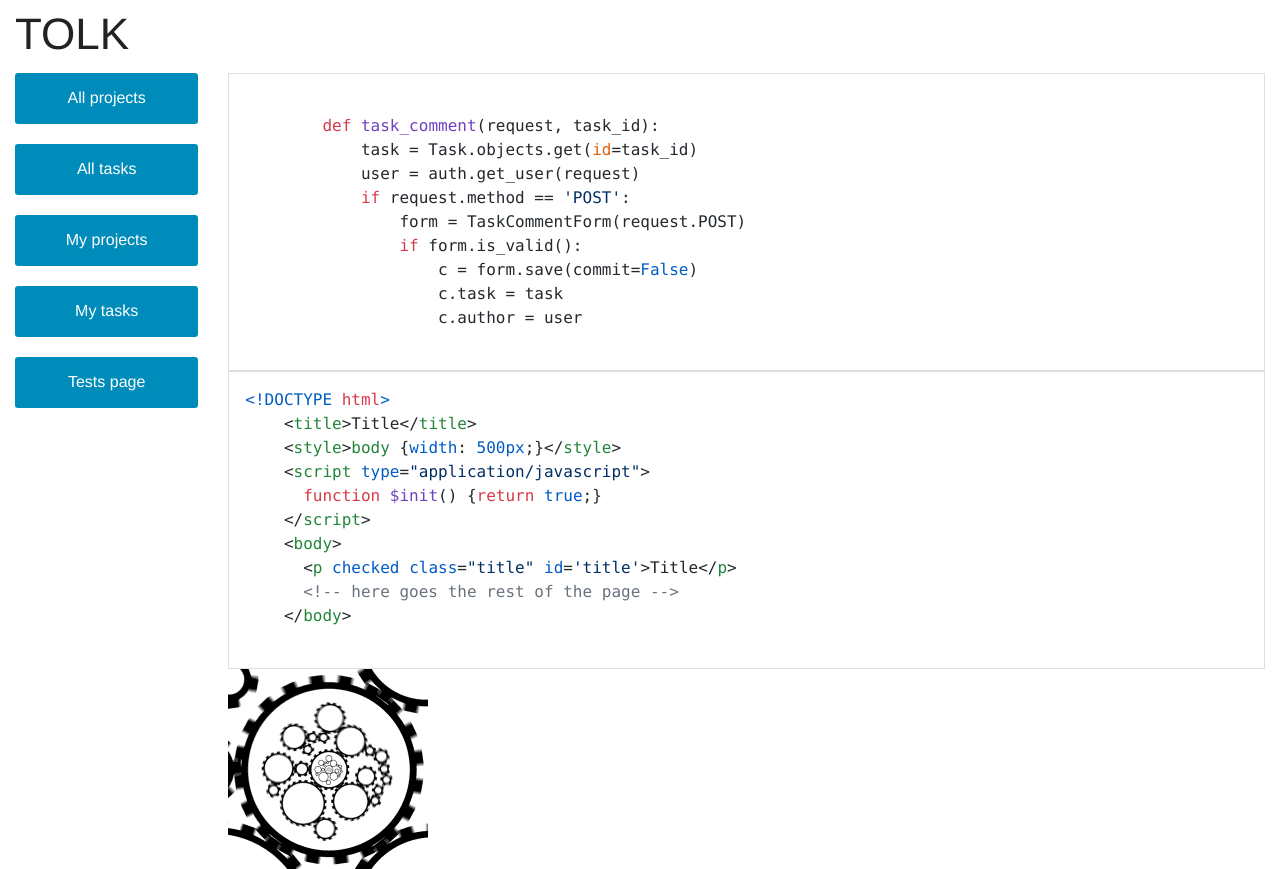
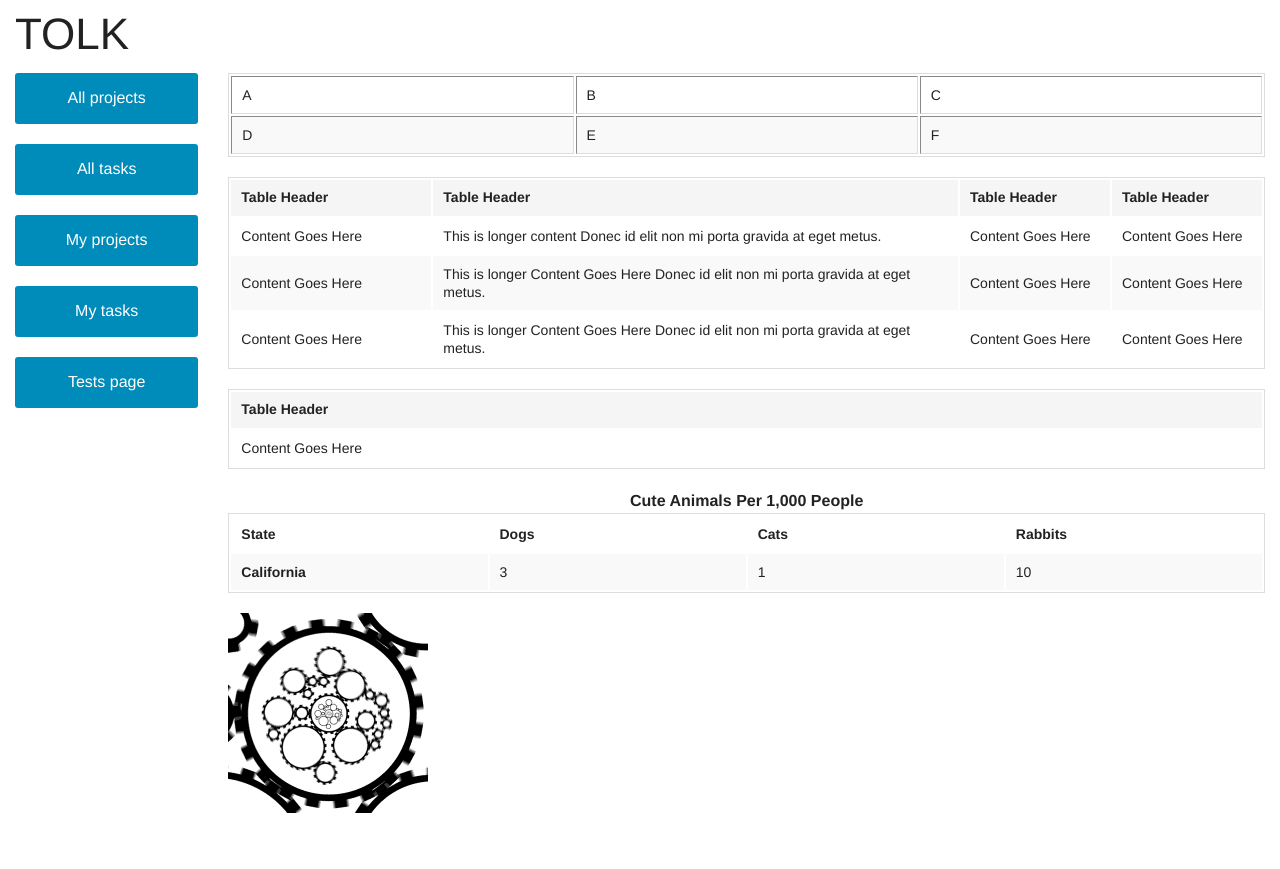
Before and after one commit to i-k-i/tolk, a Django app: page /projector/tests_page/ in a window 1280 px wide. Shown: the part 45-914 px from the top of the page. After the commit the page ends 858 px from the top, so only its background shows below. Run offline with Django 3.2, Linux system fonts and the light colour scheme; a user stored in the database is signed in; parts of the project's set-up code (start-up, migrations or seed data) failed here and were passed over; some libraries are stand-ins or nearby versions.

Commit message:
tables-ok. :

```diff
--- a/projector/templates/tests_page.html
+++ b/projector/templates/tests_page.html
@@ -5,27 +5,60 @@
 {% endblock sidebar%}
 
 {% block content %}
-    <pre ><code class="python">
-        def task_comment(request, task_id):
-            task = Task.objects.get(id=task_id)
-            user = auth.get_user(request)
-            if request.method == 'POST':
-                form = TaskCommentForm(request.POST)
-                if form.is_valid():
-                    c = form.save(commit=False)
-                    c.task = task
-                    c.author = user
-    </code></pre>
-    <pre><code class="xml">&lt;!DOCTYPE html&gt;
-    &lt;title&gt;Title&lt;/title&gt;
-    &lt;style&gt;body {width: 500px;}&lt;/style&gt;
-    &lt;script type="application/javascript"&gt;
-      function $init() {return true;}
-    &lt;/script&gt;
-    &lt;body&gt;
-      &lt;p checked class="title" id='title'&gt;Title&lt;/p&gt;
-      &lt;!-- here goes the rest of the page --&gt;
-    &lt;/body&gt;
-    </code></pre>
+<TABLE BORDER>
+        <TR>
+                <TD>A</TD> <TD>B</TD> <TD>C</TD>
+        </TR>
+        <TR>
+                <TD>D</TD> <TD>E</TD> <TD>F</TD>
+        </TR>
+</TABLE>
+
+<table>
+    <thead>
+    <tr>
+        <th width="200">Table Header</th>
+        <th>Table Header</th>
+        <th width="150">Table Header</th>
+        <th width="150">Table Header</th>
+    </tr>
+    </thead>
+    <tbody>
+    <tr>
+        <td>Content Goes Here</td>
+        <td>This is longer content Donec id elit non mi porta gravida at eget metus.</td>
+        <td>Content Goes Here</td>
+        <td>Content Goes Here</td>
+    </tr>
+    <tr>
+        <td>Content Goes Here</td>
+        <td>This is longer Content Goes Here Donec id elit non mi porta gravida at eget metus.</td>
+        <td>Content Goes Here</td>
+        <td>Content Goes Here</td>
+    </tr>
+    <tr>
+        <td>Content Goes Here</td>
+        <td>This is longer Content Goes Here Donec id elit non mi porta gravida at eget metus.</td>
+        <td>Content Goes Here</td>
+        <td>Content Goes Here</td>
+    </tr>
+    </tbody>
+</table>
+
+<table>
+    <thead>
+    <tr>
+        <th width="200">Table Header</th>
+    </tr>
+    </thead>
+    <tbody>
+    <tr>
+        <td>Content Goes Here</td>
+    </tr>
+    </tbody>
+</table>
+
+<table> <caption>Cute Animals Per 1,000 People</caption> <tr> <th id="state">State</th> <th id="dogs">Dogs</th> <th id="cats">Cats</th> <th id="rabbits">Rabbits</th> </tr> <tr> <th id="california" headers="state">California</th> <td headers="dogs california">3</td> <td headers="cats california">1</td> <td headers="rabbits california">10</td> </tr> </table>
+
 
 {% endblock content%}
--- a/projector/urls.py
+++ b/projector/urls.py
@@ -24,6 +24,8 @@ urlpatterns = patterns('',
     url(r'^create_subtask/(?P<task_id>\d+)/$', 'projector.views.create_subtask'),
     url(r'^task_edit/(?P<task_id>\d+)/$', 'projector.views.task_edit'),
     url(r'^tests_page/$', 'projector.views.tests_page'),
+    url(r'^comment_edit/(?P<comment_id>\d+)/$', 'projector.views.comment_edit'),
+#    url(r'^favorits/$', 'projector.views.favorits'),
 
 )
 
--- a/projector/views.py
+++ b/projector/views.py
@@ -1,13 +1,26 @@
 from django.shortcuts import render_to_response
 from django.core.context_processors import csrf
 from django.http import HttpResponseRedirect
-from projector.models import Project, Task
+from projector.models import Project, Task, TaskComment, ProjectComment
 from forms import ProjectForm, TaskForm, TaskCommentForm, ProjectCommentForm, MessageForm
 from django.contrib import auth
 from django.utils import timezone
-#from .forms import MessageForm
+from django.contrib.auth.decorators import login_required
+from mlogger.models import Log
+
+Log.objects.all()
 
 
+def task_status_change(task_id, status, user):
+    # Stand High Patrol - boat people
+    c = TaskComment(author=user, task_id=task_id, comment=status)
+    c.save()
+
+def project_status_change(project_id, status, user):
+    c = ProjectComment(author=user, project_id=project_id, comment=status)
+    c.save()
+
+@login_required(login_url='/auth/login/')
 def projects(request):
     '''Show all project'''
     args = {}
@@ -16,6 +29,7 @@ def projects(request):
     args['username'] = auth.get_user(request).username
     return render_to_response('projects.html', args)
 
+@login_required(login_url='/auth/login/')
 def create_project(request):
     if request.POST:
         form = ProjectForm(request.POST, request.FILES)
@@ -32,6 +46,7 @@ def create_project(request):
 #    import pdb; pdb.set_trace()
     return render_to_response('create_project.html',args)
 
+@login_required(login_url='/auth/login/')
 def project(request, project_id):
     args = {}
     args['username'] = auth.get_user(request).username
@@ -41,6 +56,7 @@ def project(request, project_id):
 
     return render_to_response('project.html',args)
 
+@login_required(login_url='/auth/login/')
 def create_task(request, project_id ):
     pr = Project.objects.get(id=project_id)
     if request.POST:
@@ -58,9 +74,12 @@ def create_task(request, project_id ):
     args.update(csrf(request))
     args['project'] = pr
     args['form'] = form
+    args['username'] = auth.get_user(request).username
+
 #    import pdb; pdb.set_trace()
     return render_to_response('create_task.html',args)
 
+@login_required(login_url='/auth/login/')
 def create_subtask(request, task_id):
     parent = Task.objects.get(id=task_id)
     pr = Project.objects.get(id=parent.project_id)
@@ -81,10 +100,13 @@ def create_subtask(request, task_id):
     args['project'] = pr
     args['form'] = form
     args['parent'] = parent
+    args['username'] = auth.get_user(request).username
+
 #    import pdb; pdb.set_trace()
 
     return render_to_response('create_task.html',args)
 
+@login_required(login_url='/auth/login/')
 def task_show(request, task_id):
     task = Task.objects.get(id=task_id)
     project = Project.objects.get(id=task.project.id)
@@ -106,16 +128,24 @@ def task_show(request, task_id):
         args['creator']=True
     return render_to_response('task.html',args)
 
+@login_required(login_url='/auth/login/')
 def task_accept(request, task_id):
     user = auth.get_user(request)
     task = Task.objects.get(id=task_id)
+    project = Project.objects.get(id=task.project_id)
     task.workers.add(user)
     task.status = 'In work'
     if not task.start_date: # rewrite protection
         task.start_date = timezone.now()
     task.save()
+    task_status_change(task_id, task.status, user)
+    if project.status == 'dreams':
+        project.status = 'In work'
+        project.save()
+        project_status_change(project.id, project.status, user)
     return HttpResponseRedirect(request.META['HTTP_REFERER'])
 
+@login_required(login_url='/auth/login/')
 def task_stop(request, task_id):
     user = auth.get_user(request)
     task = Task.objects.get(id=task_id)
@@ -124,30 +154,38 @@ def task_stop(request, task_id):
     if task.workers.count()==0:
         task.status = 'Freezed'
         task.save()
+    task_status_change(task_id, task.status, user)
     return HttpResponseRedirect(request.META['HTTP_REFERER'])
 
+@login_required(login_url='/auth/login/')
 def task_done(request, task_id):
     task = Task.objects.get(id=task_id)
     task.status = 'Now check'
     task.save()
+    task_status_change(task_id, task.status, auth.get_user(request))
     return HttpResponseRedirect(request.META['HTTP_REFERER'])
 
+@login_required(login_url='/auth/login/')
 def task_return(request, task_id):
     task = Task.objects.get(id=task_id)
+    user = auth.get_user(request)
     task.status = 'Returned for revision'
     task.save()
+    task_status_change(task_id, task.status, user)
     return HttpResponseRedirect(request.META['HTTP_REFERER'])
 
+@login_required(login_url='/auth/login/')
 def task_finish(request, task_id):
-#    user = auth.get_user(request)
+    user = auth.get_user(request)
     task = Task.objects.get(id=task_id)
     now = timezone.now()
-#    tdelta = now - task.create_date
     task.status = 'Finished'
     task.finish_date = now
     task.save()
+    task_status_change(task_id, task.status, user)
     return HttpResponseRedirect(request.META['HTTP_REFERER'])
 
+@login_required(login_url='/auth/login/')
 def all_tasks(reques):
     tasks = Task.objects.all()
 #    import pdb; pdb.set_trace()
@@ -156,6 +194,7 @@ def all_tasks(reques):
     args['username'] = auth.get_user(reques).username
     return render_to_response('all_tasks.html', args)
 
+@login_required(login_url='/auth/login/')
 def my_tasks(request):
     user = auth.get_user(request)
     my_tasks = Task.objects.filter(workers__id=user.id).exclude(status='Finished')
@@ -164,6 +203,7 @@ def my_tasks(request):
     args['username'] = user.username
     return render_to_response('my_tasks.html',args)
 
+@login_required(login_url='/auth/login/')
 def my_projects(request):
     user = auth.get_user(request)
     #P. S: Mom and Dad this is Chasey
@@ -176,6 +216,7 @@ def my_projects(request):
 
     return render_to_response('my_projects.html',args)
 
+@login_required(login_url='/auth/login/')
 def tests_page(request):
     user = auth.get_user(request)
     form = MessageForm()
@@ -186,6 +227,7 @@ def tests_page(request):
 #    return render(request, 'tests_page.html', {'form': form})
     return render_to_response('tests_page.html',args)
 
+@login_required(login_url='/auth/login/')
 def task_comment(request, task_id):
     task = Task.objects.get(id=task_id)
     user = auth.get_user(request)
@@ -196,8 +238,6 @@ def task_comment(request, task_id):
             c.task = task
             c.author = user
             c.save()
-#            print form.file
-#            import pdb; pdb.set_trace()
             return HttpResponseRedirect('/projector/task/{}'.format(task_id))
     else:
         form = TaskCommentForm()
@@ -208,6 +248,7 @@ def task_comment(request, task_id):
     args['username'] = user.username
     return render_to_response('task_comment.html',args)
 
+@login_required(login_url='/auth/login/')
 def project_comment(request, project_id):
     project = Project.objects.get(id=project_id)
     user = auth.get_user(request)
@@ -228,6 +269,7 @@ def project_comment(request, project_id):
     args['username'] = user.username
     return render_to_response('project_comment.html',args)
 
+@login_required(login_url='/auth/login/')
 def welcome(request):
     if '57' in request.COOKIES:
         return HttpResponseRedirect('/projector/all/')
@@ -236,17 +278,39 @@ def welcome(request):
         response.set_cookie('57')
         return response
 
+@login_required(login_url='/auth/login/')
 def task_edit(request, task_id ):
     task = Task.objects.get(id=task_id)
+    user = auth.get_user(request)
     if request.POST:
-        form = TaskForm(request.POST, request.FILES, instance = task)
+        form = TaskForm(request.POST, request.FILES, instance=task)
         if form.is_valid():
             form.save()
-            return HttpResponseRedirect('/projector/task/{}'.format(task_id))
+            return HttpResponseRedirect('/projector/task/{}/'.format(task_id))
     else:
-        form = TaskForm(instance = task)
+        form = TaskForm(instance=task)
     args = {}
     args.update(csrf(request))
     args['form'] = form
     args['task'] = task
+    args['user'] = user
     return render_to_response('task_edit.html',args)
+
+@login_required(login_url='/auth/login/')
+def comment_edit(request, comment_id):
+    user = auth.get_user(request)
+    comment = TaskComment.objects.get(id=comment_id)
+    task_id = comment.task.id
+    if request.POST:
+        form = TaskCommentForm(request.POST, request.FILES, instance=comment)
+        if form.is_valid():
+            form.save()
+            return HttpResponseRedirect('/projector/task/{}/'.format(task_id))
+    else:
+        form = TaskCommentForm(instance=comment)
+    args = {}
+    args.update(csrf(request))
+    args['form'] = form
+    args['comment'] = comment
+    args['user'] = user
+    return render_to_response('comment_edit.html',args)
--- a/tolk/settings.py
+++ b/tolk/settings.py
@@ -49,6 +49,8 @@ INSTALLED_APPS = (
 ##    'django.contrib.comments',
 ##    'nicedit',
     'redactor',
+    'mlogger',
+
 
 )
 
@@ -59,6 +61,8 @@ MIDDLEWARE_CLASSES = (
     'django.contrib.auth.middleware.AuthenticationMiddleware',
     'django.contrib.messages.middleware.MessageMiddleware',
     'django.middleware.clickjacking.XFrameOptionsMiddleware',
+##
+    'mlogger.middleware.CurrentUserMiddleware',
 )
 
 ROOT_URLCONF = 'tolk.urls'
```
Also changed, not shown: projector/models.py (+5 -17 lines), projector/templates/comment_edit.html (added, +13 -0 lines), projector/templates/task.html (+56 -19 lines), projector/templates/task_list.html (+27 -19 lines), db.sqlite3, media/2014/11/10/Bobdobbs.png (added), 4 other files.
